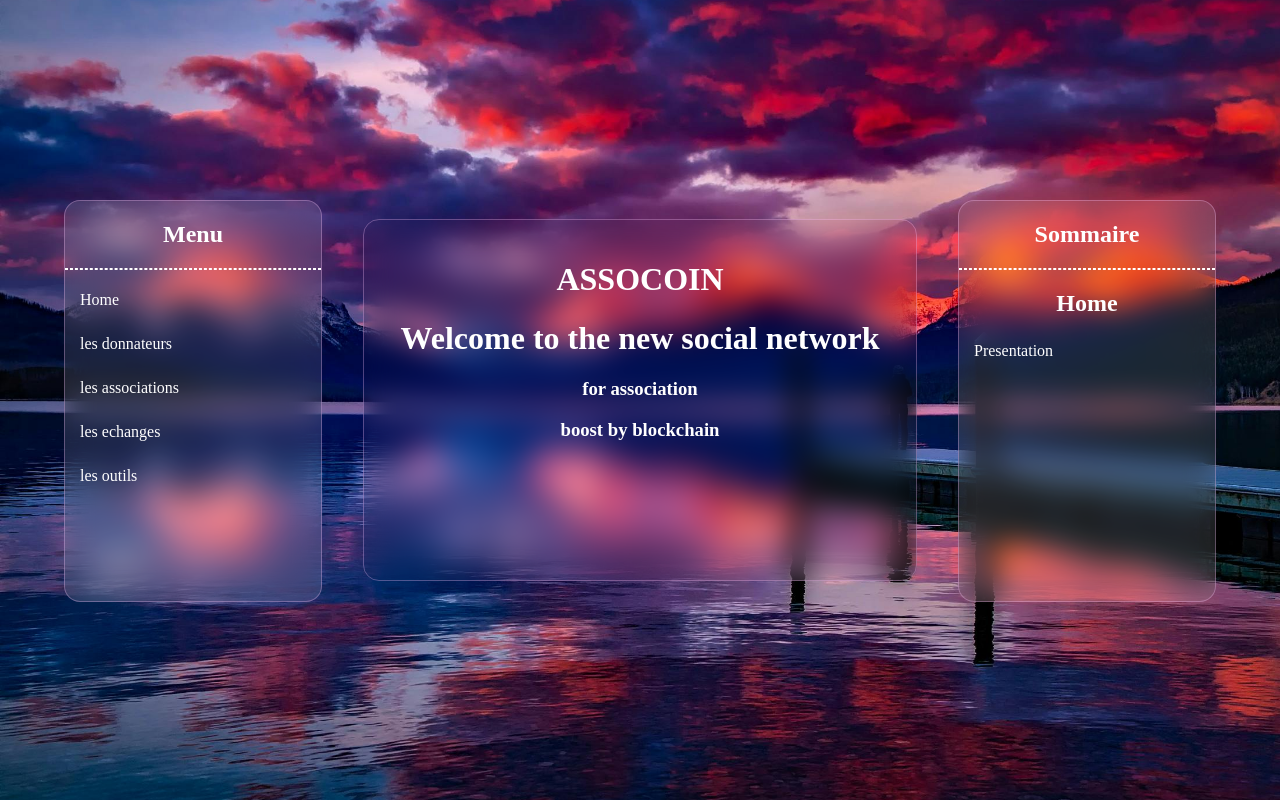
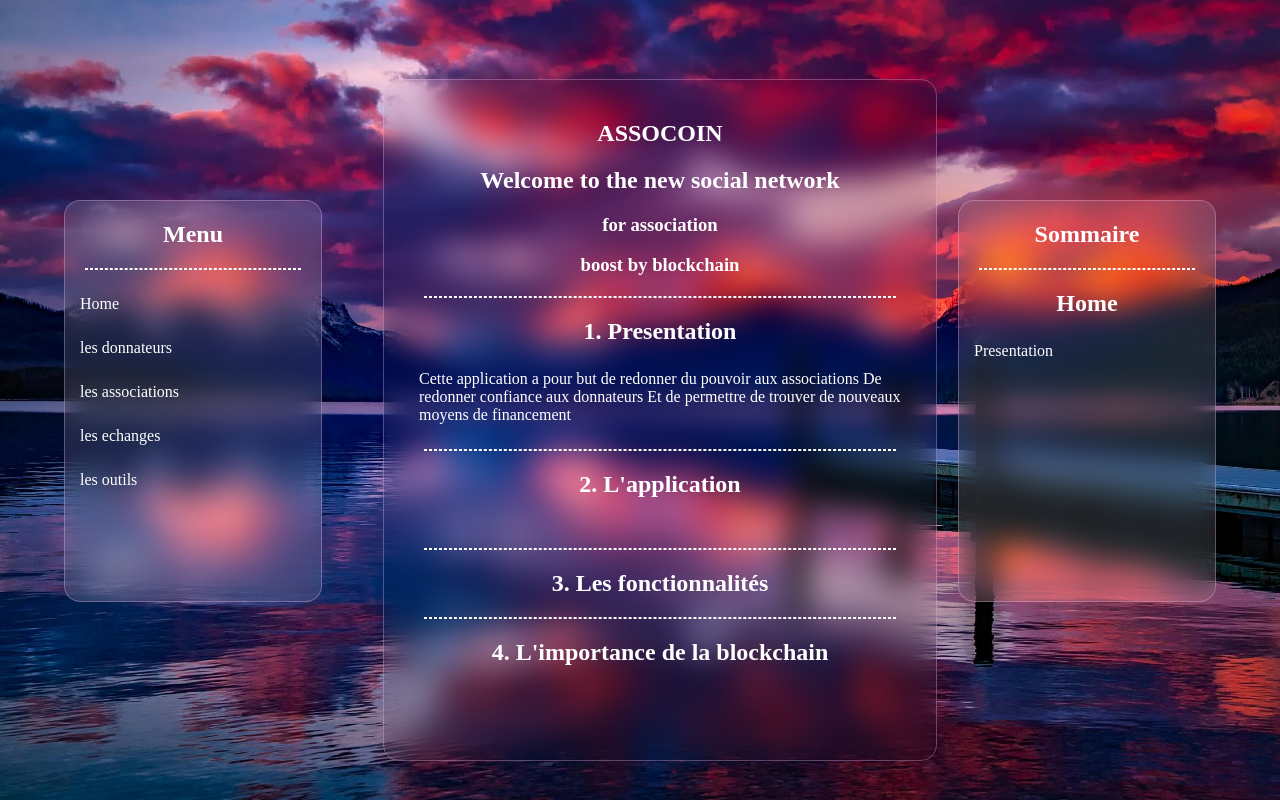
Before and after one commit to Gold-dk/Assocoin, a Vue app: page / in a window 1280 px wide. Built offline with nearby package versions, Linux system fonts and the light colour scheme.

Commit message:
i don't know what to write

```diff
--- a/src/App.vue
+++ b/src/App.vue
@@ -6,7 +6,6 @@ const pageStore = usePageView()
 
 const PageView = computed(() => pageStore.getPageMain)
 const PageAsideView = computed(() => pageStore.getPageAside)
-
 </script>
 
 <template>
@@ -22,30 +21,16 @@ const PageAsideView = computed(() => pageStore.getPageAside)
     </div>
   </aside>
   <main class="block">
-    <component :is="PageView"/>
+    <component :is="PageView" />
   </main>
   <aside id="aside_page" class="block">
-      <h2>Sommaire</h2>
-      <hr />
-      <component :is="PageAsideView" />
+    <h2>Sommaire</h2>
+    <hr />
+    <component :is="PageAsideView" />
   </aside>
 </template>
 
 <style>
-main {
-  width: 40vw;
-  position: fixed;
-  left: 50%;
-  top: 50%;
-  transform: translate(-50%, -50%);
-  color: white;
-  height: 40vh;
-  padding: 20px;
-  overflow-y : scroll;
-}
-
-
-
 #aside_page {
   position: absolute;
   right: 5vw;
@@ -65,6 +50,4 @@ main {
   background-color: rgba(255, 255, 255, 0.1);
   color: white;
 }
-
-
 </style>
--- a/src/assets/main.css
+++ b/src/assets/main.css
@@ -16,6 +16,7 @@ body {
 
 hr {
   border-style: dashed;
+  margin:20px;
 }
 h1,
 h2,
@@ -28,6 +29,31 @@ p {
   margin-left: 10px;
 }
 
-.cursor{
+main {
+  width: 40vw;
+  position: fixed;
+  left: 50%;
+  top: 50%;
+  transform: translate(-50%, -50%);
+  color: white;
+  height: 80vh;
+  padding: 20px;
+  margin: 20px;
+  overflow-y: scroll;
+}
+
+article {
+  height: auto;
+}
+
+.cursor {
   cursor: pointer;
 }
+
+.displayOn {
+  display: block;
+}
+
+.displayOff {
+  display: none;
+}
--- /dev/null
+++ b/src/assets/scroll.css
@@ -0,0 +1,9 @@
+/* Works on Firefox */
+* {
+    scrollbar-width: none;
+  }
+
+  /* Works on Chrome, Edge, and Safari */
+  *::-webkit-scrollbar {
+    width: 0px;
+  }
--- a/src/components/pages/aside/Home.vue
+++ b/src/components/pages/aside/Home.vue
@@ -1,4 +1,3 @@
-
 <template>
   <h2>Home</h2>
   <div>
--- a/src/components/pages/index.ts
+++ b/src/components/pages/index.ts
@@ -11,24 +11,24 @@ import DonAside from './aside/Don.vue'
 import EchangeAside from './aside/Echange.vue'
 
 export const selectPage: { [key: string]: any } = {
-  "Home": {
-    "aside": HomeAside,
-    "main": HomeMain
+  Home: {
+    aside: HomeAside,
+    main: HomeMain
   },
-  "Asso": {
-    "aside": AssoAside,
-    "main": AssoMain
+  Asso: {
+    aside: AssoAside,
+    main: AssoMain
   },
-  "Tool": {
-    "aside": ToolAside,
-    "main": ToolMain
+  Tool: {
+    aside: ToolAside,
+    main: ToolMain
   },
-  "Don": {
-    "aside": DonAside,
-    "main": DonMain
+  Don: {
+    aside: DonAside,
+    main: DonMain
   },
-  "Echange": {
-    "aside": EchangeAside,
-    "main": EchangeMain
+  Echange: {
+    aside: EchangeAside,
+    main: EchangeMain
   }
 }
--- a/src/components/pages/main/Home.vue
+++ b/src/components/pages/main/Home.vue
@@ -1,37 +1,49 @@
 <script setup lang="ts">
-import { onMounted, onUnmounted } from 'vue'
-
-let divALL: HTMLCollectionOf<HTMLDivElement>
-let scrollY: number
-let divActivate: number = 0
-
-const scrollListener = () => {
-  console.log(divALL[0].scrollTop)
-}
-
-onMounted(() => {
-  divALL = document.getElementsByTagName('div')
-  divALL[0].addEventListener('wheel', scrollListener)
-})
-
-onUnmounted(() => {
-  divALL[0].removeEventListener('wheel', scrollListener)
-})
 </script>
 <template>
-  <div>
+  <article class="displayOn">
     <h1>ASSOCOIN</h1>
     <h1>Welcome to the new social network</h1>
     <div id="sub_title">
       <h3>for association</h3>
       <h3>boost by blockchain</h3>
     </div>
-  </div>
-  <div>2</div>
+  </article>
+  <hr>
+  <article>
+    <h2>
+      1. Presentation
+    </h2>
+    <p>
+      Cette application a pour but de redonner du pouvoir aux associations
+      De redonner confiance aux donnateurs
+      Et de permettre de trouver de nouveaux moyens de financement
+    </p>
+  </article>
+  <hr>
+  <article>
+    <h2>
+      2. L'application
+    </h2>
+    <p>
+
+    </p>
+  </article>
+  <hr>
+  <article>
+    <h2>
+      3. Les fonctionnalités
+    </h2>
+  </article>
+  <hr>
+  <article>
+    <h2>
+      4. L'importance de la blockchain
+    </h2>
+  </article>
+
 </template>
 
 <style>
-div {
-  height: 50vh;
-}
+
 </style>
--- a/src/main.ts
+++ b/src/main.ts
@@ -1,4 +1,5 @@
 import './assets/main.css'
+import './assets/scroll.css'
 
 import { createApp } from 'vue'
 import App from './App.vue'
```
Also changed, not shown: .devcontainer/devcontainer.json (added), 2 other files (tests, documents, lock files or other folders).
